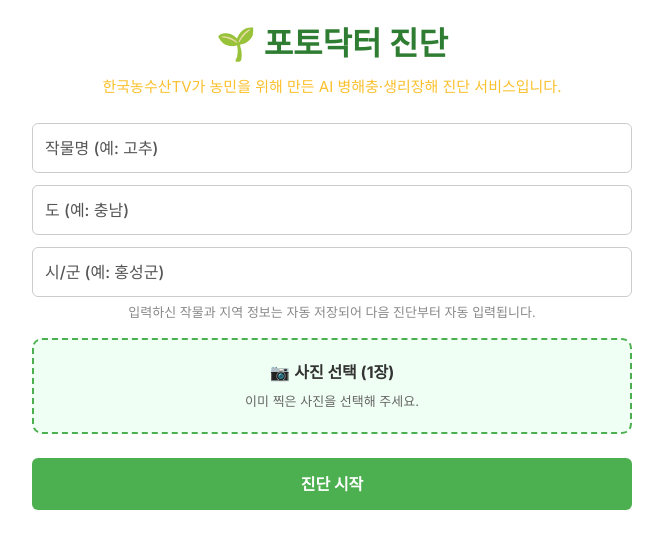
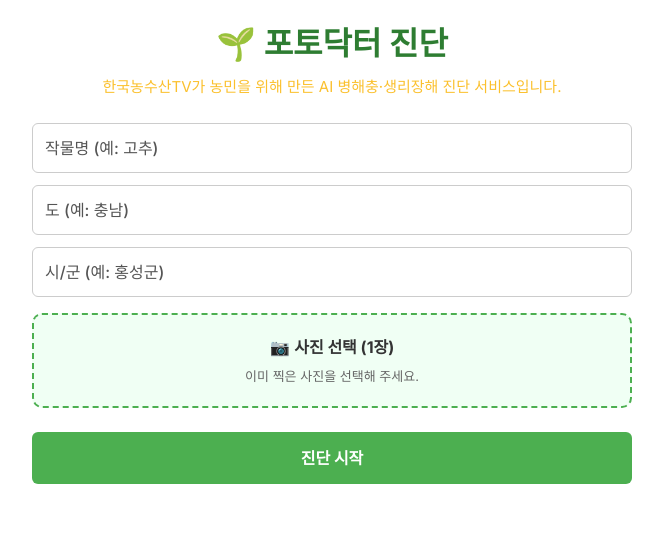
Before and after one commit to tourpd/plant-doctor-app, a Next.js app: page /ai in a window 1280 px wide. Shown: the top 548 px of the page, without its empty margins (308-971 px from the left). Built offline with nearby package versions, Linux system fonts and the light colour scheme.

Commit message:
✅ 현재 작동 중인 로컬 상태 Production 배포용 커밋

```diff
--- a/app/ai/page.tsx
+++ b/app/ai/page.tsx
@@ -105,9 +105,7 @@
         <input type="text" placeholder="도 (예: 충남)" value={province} onChange={(e) => setProvince(e.target.value)} style={inputStyle} />
         <input type="text" placeholder="시/군 (예: 홍성군)" value={city} onChange={(e) => setCity(e.target.value)} style={inputStyle} />
 
-        <p style={{ fontSize: 13, color: '#888', marginTop: 6, textAlign: 'center' }}>
-          입력하신 작물과 지역 정보는 자동 저장되어 다음 진단부터 자동 입력됩니다.
-        </p>
+
 
         <label htmlFor="file" style={fileUploadLabel}>
           📷 <strong>사진 선택 (1장)</strong>
```
